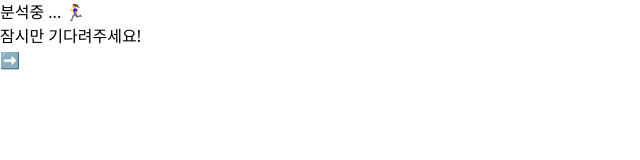
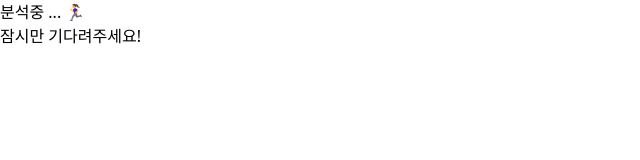
Before and after one commit to KTB-Hackathon/frontend, a React (Vite) app: page /loading in a window 1280 px wide. Shown: the top 160 px of the page, without its empty margins (0-640 px from the left). Built offline with nearby package versions, Linux system fonts and the light colour scheme.

Commit message:
feat: add pages

```diff
--- a/src/app/loading.tsx
+++ b/src/app/loading.tsx
@@ -1,14 +1,10 @@
 import React from 'react';
-import NavButton from '../components/NavButton';  // NavButton import
 
 const Loading: React.FC = () => {
     return (
         <div className="flex items-center justify-center h-screen flex-col">
             <h2 className="text-4xl font-bold">분석중 ... 🏃‍♀️</h2>
             <p className="text-lg mt-4">잠시만 기다려주세요!</p>
-
-            {/* NavButton 컴포넌트 사용 */}
-            <NavButton direction="right" link="/recommendPlaces" />
         </div>
     );
 }
```
